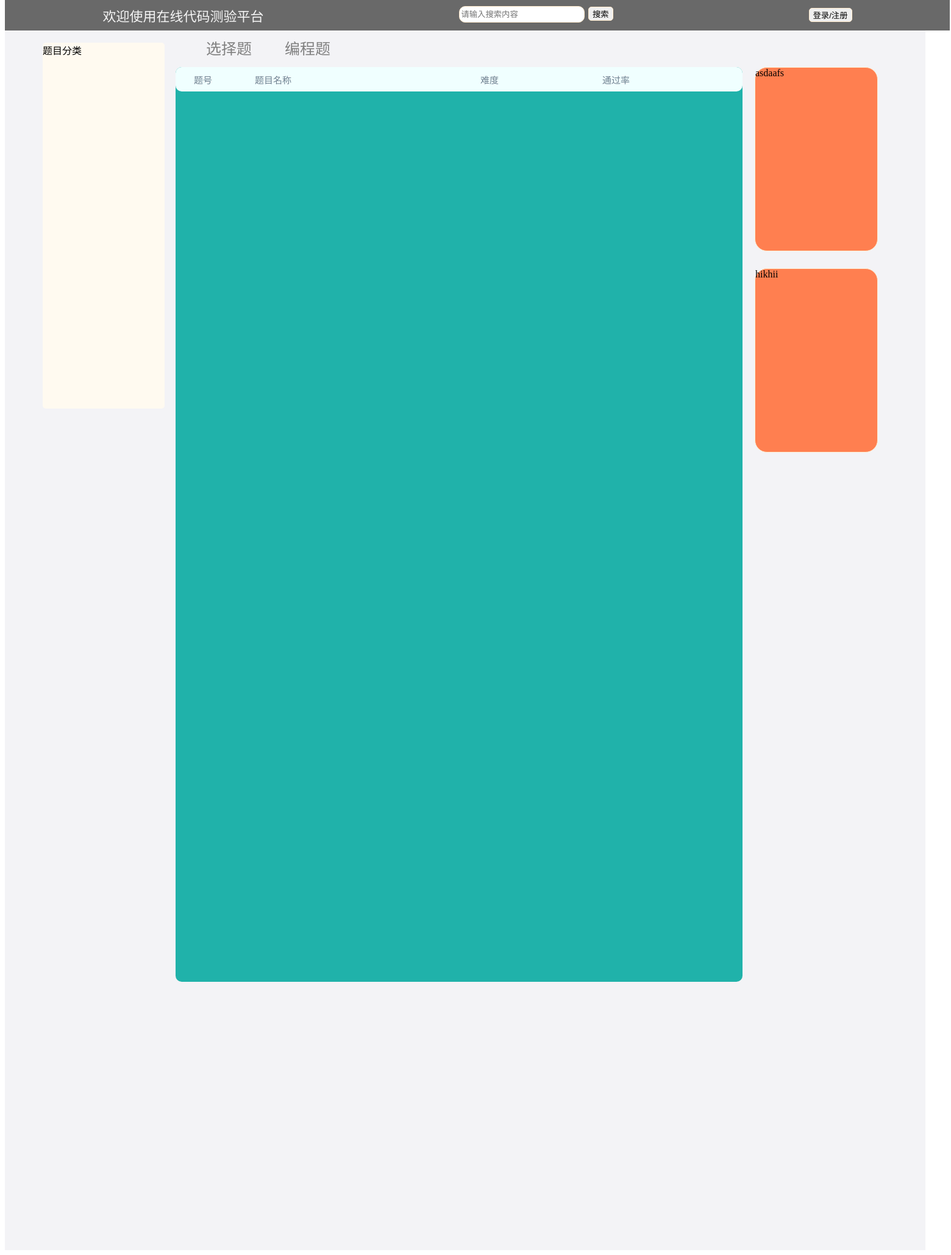
After one commit to ChuanF1998/PHP_OnlineOj, a PHP site: page /application/home/home.html in a window 1560 px wide. The commit adds this page. Shown: the whole page at 61% size. Run offline with PHP 8.4, Linux system fonts and the light colour scheme.

Commit message:
日志模块、主界面编写

```diff
--- /dev/null
+++ b/application/css/common.css
@@ -0,0 +1,4 @@
+/*登录网页*/
+.page {
+    background-color: #f3f3f6;
+}
--- /dev/null
+++ b/application/css/home.css
@@ -0,0 +1,133 @@
+.navigation {
+    position: fixed;
+    top: 0px;
+    width: 1550px;
+    height: 50px;
+    background-color: #696969;
+    color: #f5f5f5;
+    z-index: 3;
+    display: -webkit-flex;
+    display: flex;
+    -webkit-align-items: center;
+    align-items: center;
+    -webkit-justify-content: center;
+    justify-content: center;
+}
+
+.div1 {
+    margin: auto;
+    font-size: 22px;
+    text-align: center;
+    vertical-align:middle;
+}
+
+.input_style {
+    width: 200px;
+    height: 23px;
+    border-radius: 10px;
+    border: 1px solid blanchedalmond;
+    margin-bottom: 5px;
+}
+
+.search_button {
+    height: 23px;
+    border-radius: 5px;
+    border: 1px solid blanchedalmond;
+}
+
+.login_button {
+    height: 23px;
+    border-radius: 5px;
+    border: 1px solid blanchedalmond;
+    margin-bottom: 5px;
+}
+
+.question_classes {
+    position: fixed;
+    left: 70px;
+    top: 70px;
+    width: 200px;
+    height: 600px;
+    border-radius: 5px;
+    background-color: #FFFAF0;
+}
+
+.center_area {
+    display: block;
+    margin-top: 50px;
+    margin-left: 280px;
+    width: 1250px;
+    height: 2000px;
+}
+
+.question {
+    position: absolute;
+    margin-top: 10px;
+    width: 1000px;
+    height: 1800px;
+}
+
+.user_situation {
+    position: absolute;
+    margin-top: 60px;
+    margin-left: 950px;
+    width: 200px;
+    height: 300px;
+    background-color: #FF7F50;
+    border-radius: 20px;
+    border: 1px solid blanchedalmond;
+}
+
+.question_hot {
+    position: absolute;
+    margin-top: 390px;
+    margin-left: 950px;
+    width: 200px;
+    height: 300px;
+    background-color: #FF7F50;
+    border-radius: 20px;
+    border: 1px solid blanchedalmond;
+}
+
+.button_box {
+    position: absolute;
+    width: 500px;
+    height: 35px;
+}
+
+.my_button {
+    width: 150px;
+    height: 50px;
+    margin-left: 50px;
+    margin-top: 50px;
+    /*background:transparent;	按钮背景透明*/
+    /*border-width:0px;	边框透明*/
+    /*outline:none;	点击后没边框*/
+    font-size: 25px;
+    cursor: pointer;
+    color: #808080;
+}
+
+.question_show {
+    margin-top: 50px;
+    width: 930px;
+    height: 1500px;
+    border-radius: 10px;
+    background-color: #20B2AA;
+}
+
+.title {
+    width: 930px;
+    height: 40px;
+    border-radius: 10px;
+    background-color: #F0FFFF;
+}
+
+.div2 {
+    position: absolute;
+    height: 40px;
+    width: 100px;
+    margin-top: 10px;
+    font-size: 15px;
+    color: #708090;
+}
--- /dev/null
+++ b/application/home/home.html
@@ -0,0 +1,98 @@
+<!DOCTYPE html>
+<html>
+<head>
+    <meta charset="UTF-8">
+    <title>主页</title>
+    <link rel="stylesheet" type="text/css" href="../css/home.css">
+    <link rel="stylesheet" type="text/css" href="../css/common.css">
+</head>
+<body>
+<div class="page" style="width: 1510px;">
+    <!--导航栏-->
+    <div class="navigation">
+        <div class="div1">
+            欢迎使用在线代码测验平台
+        </div>
+        <div class="div1">
+            <input  placeholder="请输入搜索内容" name="keywords" class="input_style"/>
+            <button class="search_button" type="button">搜索</button>
+        </div>
+        <div class="div1">
+            <button class="login_button" type="button">登录/注册</button>
+        </div>
+    </div>
+
+    <div style="display: block;">
+        <!--左边题目分类-->
+        <div class="question_classes" id="classes">
+            题目分类
+        </div>
+
+        <!--中间区域-->
+        <div class="center_area">
+
+            <div class="question">
+                <!--选择 or 编程-->
+                <div class="button_box">
+                    <a id="a1" class="my_button" type="button" onclick="choice_que()">选择题</a>
+                    <a id="a2" class="my_button" type="button" onclick="programing_que()">编程题</a>
+                </div>
+                <!--题目展示-->
+                <div class="question_show">
+                    <div class="title">
+                        <div class="div2" style="margin-left: 30px;">题号</div>
+                        <div class="div2" style="margin-left: 130px;">题目名称</div>
+                        <div class="div2" style="margin-left: 500px;">难度</div>
+                        <div class="div2" style="margin-left: 700px;">通过率</div>
+
+                    </div>
+                </div>
+            </div>
+           <!--用户做题详情区域-->
+            <div class="user_situation">
+                asdaafs
+            </div>
+            <!--热点区域-->
+            <div class="question_hot">
+                hikhii
+            </div>
+        </div>
+    </div>
+
+</div>
+
+<script>
+    window.onload = function() {
+        let s_width = document.documentElement.clientWidth;
+        if (s_width < 1519) {
+            document.getElementById("classes").style.position = "absolute";
+        }
+    }
+    window.onresize = function() {
+        let s_width = document.documentElement.clientWidth;
+        //let s_height = document.documentElement.clientHeight;
+        console.log(s_width);
+        if (s_width < 1519) {
+            document.getElementById("classes").style.position = "absolute";
+        }
+        else {
+            document.getElementById("classes").style.position = "fixed";
+        }
+    }
+</script>
+<script>
+    function choice_que() {
+        document.getElementById("a1").style.color = "#48D1CC";
+        document.getElementById("a2").style.color = "#808080";
+        console.log("选择题");
+    }
+</script>
+<script>
+    function programing_que() {
+        document.getElementById("a1").style.color = "#808080";
+        document.getElementById("a2").style.color = "#48D1CC";
+        console.log("编程题");
+    }
+</script>
+</body>
+</html>
--- a/application/home/home.php
+++ /dev/null
@@ -1,3 +0,0 @@
-<?php
-echo $_GET['id'];
-echo '主页';
--- a/application/login/h_login.php
+++ b/application/login/h_login.html
@@ -4,6 +4,7 @@
     <meta charset="UTF-8">
     <title>登录</title>
     <link rel="stylesheet" type="text/css" href="../css/LoginAndRegister.css">
+    <link rel="stylesheet" type="text/css" href="../css/common.css">
 </head>
 <body>
 <div class="page">
@@ -21,8 +22,8 @@
                 <div class="box2_space">
                     <input type="submit" value="立即登录" name="submit" class="input2_style"/>
                     <div>
-                        <a href="../register/h_register.php" class="a_style">用户注册</a>
-                        <a href="../register/h_register.php" class="a_style">忘记密码</a>
+                        <a href="../register/h_register.html" class="a_style">用户注册</a>
+                        <a href="../modify_pwd/h_modify.html" class="a_style">忘记密码</a>
                     </div>
                 </div>
             </form>
--- a/application/modify_pwd/h_modify.php
+++ b/application/modify_pwd/h_modify.html
@@ -7,7 +7,7 @@
     <!--<meta http-equiv="Content-Type" content="text/html" />-->
     <title>密码修改</title>
     <link rel="stylesheet" type="text/css" href="../css/LoginAndRegister.css">
-
+    <link rel="stylesheet" type="text/css" href="../css/common.css">
 </head>
 <body>
 <div class="page">
@@ -35,7 +35,7 @@
                 <div class="box2_space">
                     <input type="submit" value="立即修改" name="submit" class="input2_style" onclick="return Registered()"/>
                     <div>
-                        <a href="../login/h_login.php" class="a_style">返回登录</a>
+                        <a href="../login/h_login.html" class="a_style">返回登录</a>
                     </div>
                 </div>
             </form>
--- a/application/register/h_register.html
+++ b/application/register/h_register.html
@@ -7,14 +7,14 @@
     <!--<meta http-equiv="Content-Type" content="text/html" />-->
     <title>注册</title>
     <link rel="stylesheet" type="text/css" href="../css/LoginAndRegister.css">
-
+    <link rel="stylesheet" type="text/css" href="../css/common.css">
 </head>
 <body>
 <div class="page">
     <div class="img_background">
     <img src="../img/register01.jpg" class="img_style"/>
     <div class="window">
-        <h3 height="30px">注册</h3>
+        <h3>注册</h3>
         <form action="register_check.php" method="post" class="form_style">
             <div class="box1_space">
                 <input placeholder="请输入电话" name="tel" class="input1_style"/>
@@ -35,7 +35,7 @@
             <div class="box2_space">
                 <input type="submit" value="立即注册" name="submit" class="input2_style" onclick="return Registered()"/>
                 <div>
-                    <a href="../login/h_login.php" class="a_style">返回登录</a>
+                    <a href="../login/h_login.html" class="a_style">返回登录</a>
                 </div>
             </div>
         </form>
--- a/application/src/login.txt
+++ b/application/src/login.txt
@@ -0,0 +1,5 @@
+Tel[2] Date[2021-03-18 Thursday 20:14:30 PM] login in
+Tel[3] Date[2021-03-18 Thursday 20:14:48 PM] login in
+Tel[2] Date[2021-03-18 Thursday 20:25:10 PM] login in
+Tel[2] Date[2021-03-18 Thursday 20:27:29 PM] login in
+Tel[26] Date[2021-03-18 Thursday 20:28:28 PM] login in
--- a/application/src/register.txt
+++ b/application/src/register.txt
@@ -2,3 +2,7 @@ Tel[19]  2021-03-17 Wednesday 18:36:07 PM register
 Tel[20]  2021-03-17 Wednesday 18:41:16 PM register
 Tel[21]  2021-03-17 Wednesday 22:02:45 PM register
 Tel[22]  2021-03-17 Wednesday 22:02:55 PM register
+Tel[23]  2021-03-18 Thursday 16:31:59 PM register
+Tel[24]  date[2021-03-18 Thursday 16:33:02 PM] register
+Tel[25]  Date[2021-03-18 Thursday 16:57:45 PM] register
+Tel[26]  Date[2021-03-18 Thursday 20:28:09 PM] register
```
Also changed, not shown: application/common/connect.php (+26 -6 lines), application/common/log.php (added, +22 -0 lines), application/css/LoginAndRegister.css (+0 -7 lines), application/login/login_check.php (+9 -5 lines), application/modify_pwd/modify_check.php (+6 -3 lines), application/register/register_check.php (+5 -6 lines), application/src/modify_pwd.txt (added).
